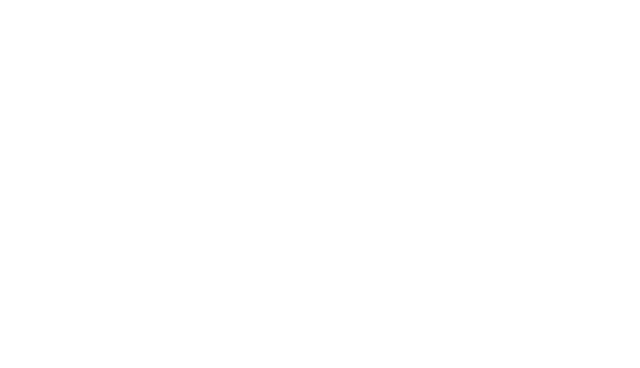
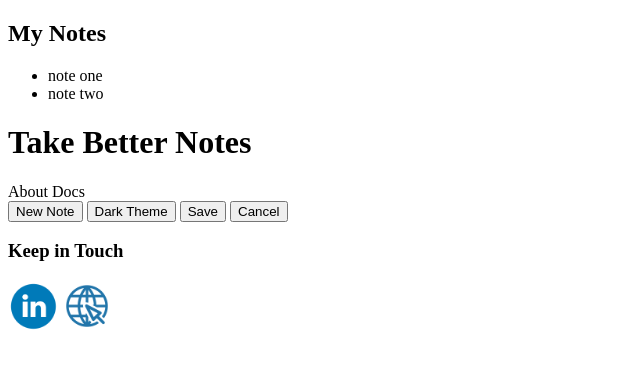
Before and after one commit to mtguns10/WebTechAss1, a plain HTML site: page index.html in a window 1280 px wide. Shown: the whole page, without its empty margins (0-640 px from the left). Drawn offline with Linux system fonts and the light colour scheme.

Commit message:
Add google font Noto Sans Medium 500

```diff
--- a/index.html
+++ b/index.html
@@ -4,7 +4,44 @@
         <meta charset="UTF-8">
         <title>Take Better Notes</title>
         <link href="/styles/stylesheet.css" rel="stylesheet">
+        <link rel="preconnect" href="https://fonts.googleapis.com">
+        <link rel="preconnect" href="https://fonts.gstatic.com" crossorigin>
+        <link href="https://fonts.googleapis.com/css2?family=Noto+Sans:wght@500&display=swap" rel="stylesheet">
         <meta name="viewport" content="width=device-width, initial-scale=1.0">
     </head>
-    <body></body>
+    <body>
+        <main>
+            <sidebar>
+                <h2>My Notes</h2>
+                <ul>
+                    <li>note one</li>
+                    <li>note two</li>
+                </ul>
+            </sidebar>
+            <container>
+                <h1>Take Better Notes</h1>
+                <nav>
+                    <a>About</a>
+                    <a>Docs</a>
+                </nav>
+                <top-buttons>
+                    <button class="new-note-button">New Note</button>
+                    <button class="dark-theme-button">Dark Theme</button>
+                </top-buttons>
+                <buttom-buttons>
+                    <button class="save-button">Save</button>
+                    <button class="cancel-button">Cancel</button>
+                </buttom-buttons>
+                <footer>
+                    <h3>Keep in Touch</h3>
+                    <a>
+                        <img src="/Misc/images/linkedin_circle.webp" alt="LinkedIn" width="50" height="50">
+                    </a>
+                    <a>
+                        <img src="/Misc/images/Internet_Line.webp" alt="" width="50" height="50">
+                    </a>
+                </footer>
+            </container>
+        </main>
+    </body>
 </html>
```
